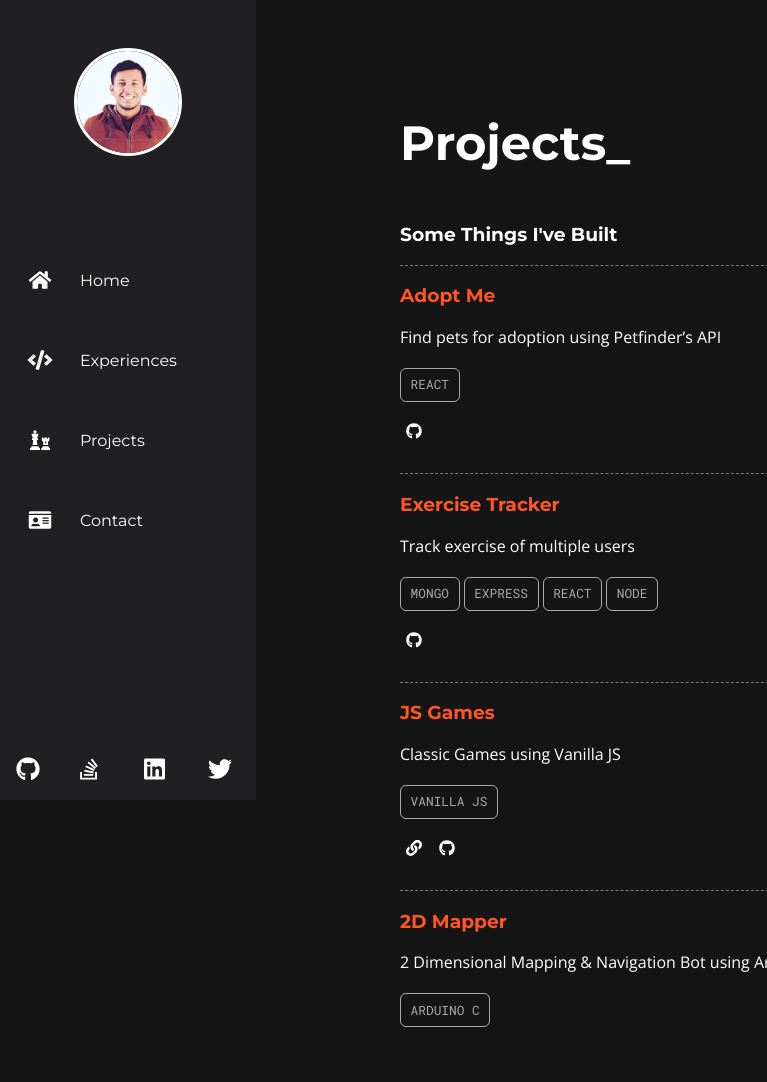
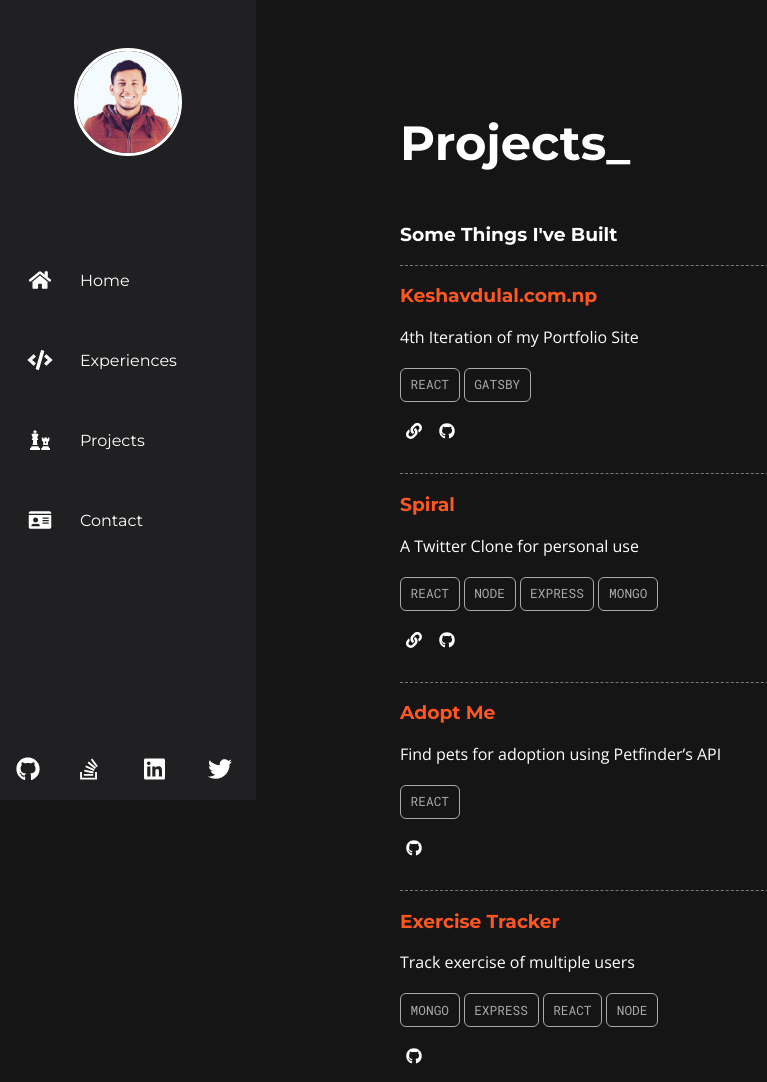
Before and after one commit to Keshavdulal/keshavdulal.com.np.v4, a Gatsby site: page /projects in a window 1280 px wide. Shown: the top 1082 px of the page, without its empty margins (0-767 px from the left). Built offline with nearby package versions, Linux system fonts and the light colour scheme; Gatsby itself is replaced by a stand-in of ours.

Commit message:
2 new projects on portfoli

```diff
--- a/src/portfolio.js
+++ b/src/portfolio.js
@@ -121,6 +121,20 @@ const portfolio = {
     },
   },
   petProjects: [
+    {
+      name: "Keshavdulal.com.np",
+      description: "4th Iteration of my Portfolio Site",
+      technologies: ["React", "Gatsby"],
+      github: "https://github.com/Keshavdulal.com.np.v4",
+      url: "https://keshavdulal.com.np",
+    },
+    {
+      name: "Spiral",
+      description: "A Twitter Clone for personal use",
+      technologies: ["React", "Node", "Express", "Mongo"],
+      github: "https://github.com/Keshavdulal/Spiral",
+      url: "https://keshavdulal.github.io/Spiral/",
+    },
     {
       name: "Adopt Me",
       description: "Find pets for adoption using Petfinder’s API",
```
